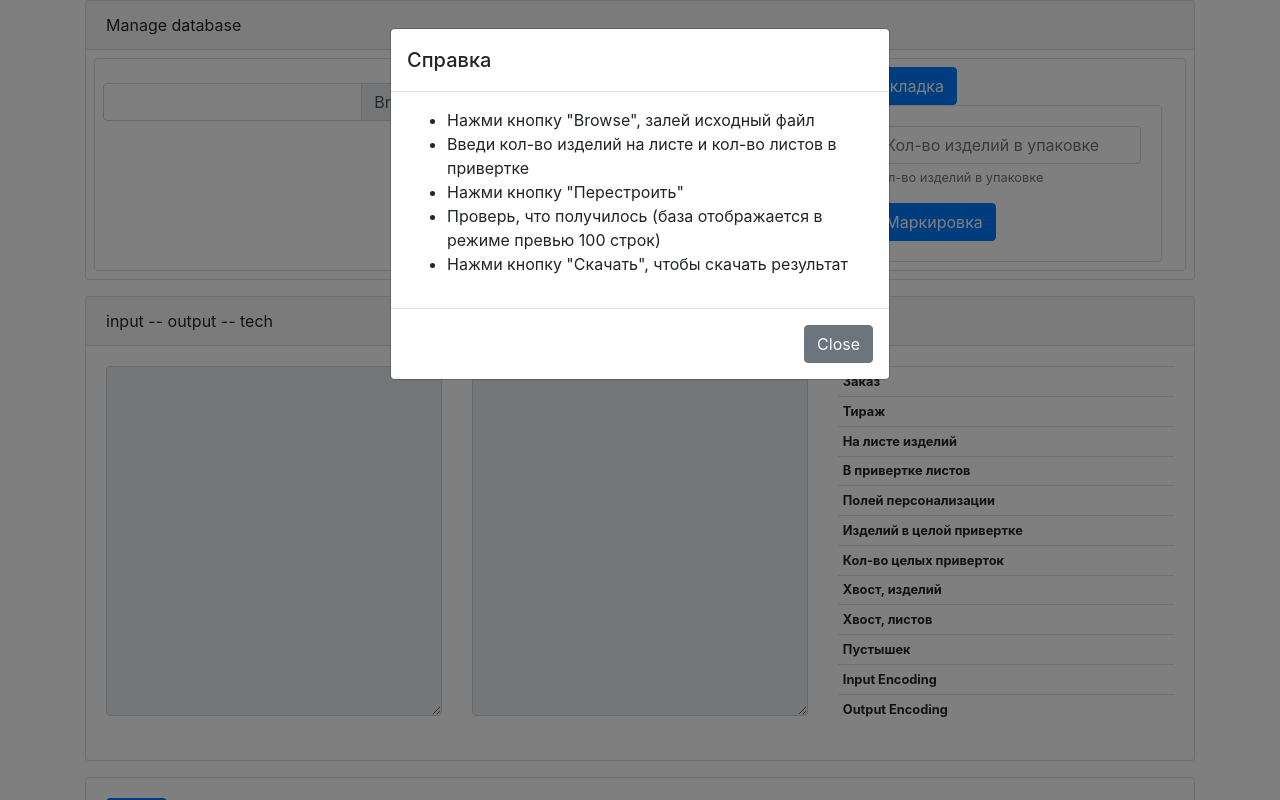
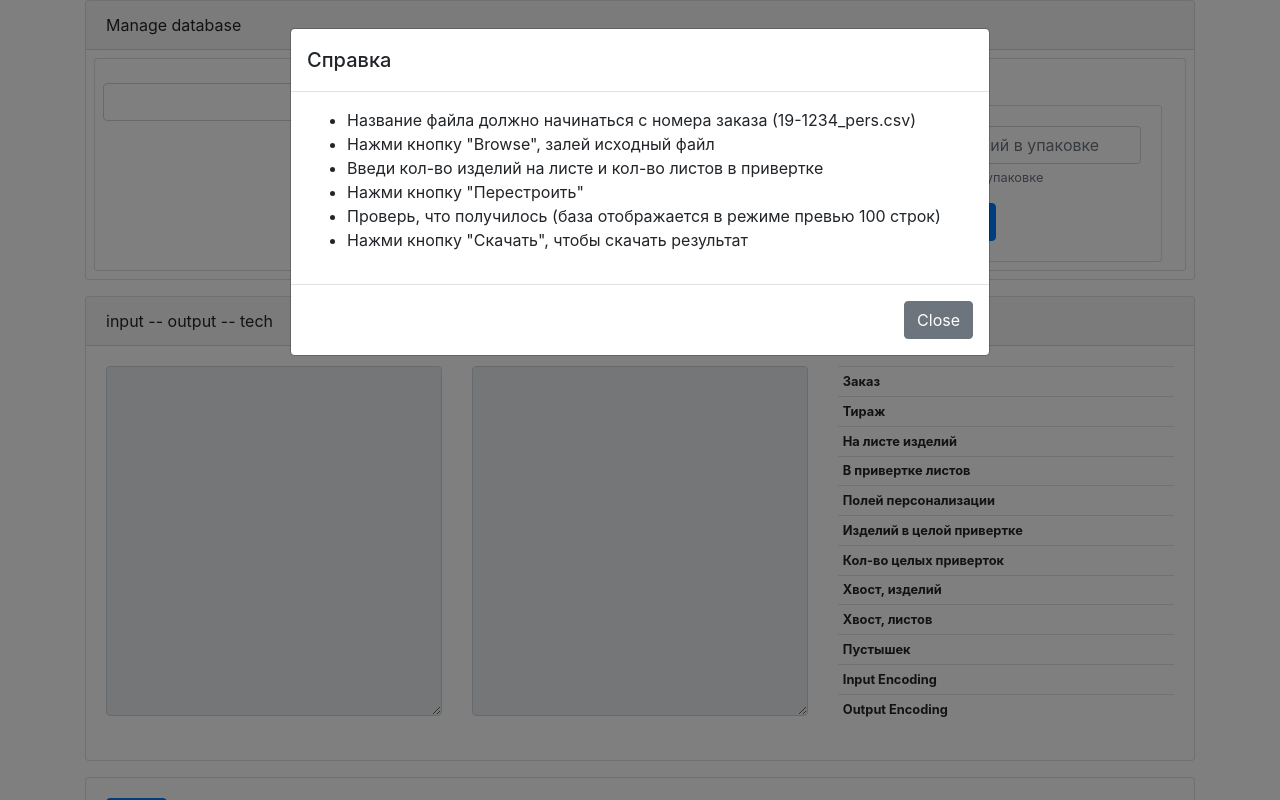
Before and after one commit to swasher/vdp, a Flask app: page / in a window 1280 px wide, after a click on "Help". Run offline with Flask 2, Linux system fonts and the light colour scheme; lists and menus that the app fills with data are empty; parts of the project's set-up code (start-up, migrations or seed data) failed here and were passed over; some libraries are stand-ins or nearby versions.

Commit message:
yet another commit

```diff
--- a/app.py
+++ b/app.py
@@ -1,11 +1,11 @@
 import os
 import re
+import csv
 from flask import Flask
 from flask import session
 from flask import send_file
 from flask import request
 from flask import render_template
-from flask import jsonify
 from werkzeug.utils import secure_filename
 
 
@@ -13,9 +13,6 @@ from privertka import privertka
 from markirovka import perekadka
 from util import read_n_lines
 from util import allowed_file
-from util import line_end_convert
-
-import chardet
 
 app = Flask(__name__)
 N = int(os.getenv("N"))
@@ -41,11 +38,16 @@ def main():
             result = re.match(pattern, filename)
             order = result.group(0) if result else None
 
+            tiraz, perso_mest, bad_data, trouble = consistency(input_file, input_encoding)
+            if bad_data:
+                csv_input = trouble
+
             session['order'] = order
             session['filename'] = filename
             session['input_encoding'] = input_encoding
             session['output_encoding'] = ''
-            return render_template('index.html', csv_input=csv_input, status='done')
+            return render_template('index.html', csv_input=csv_input, perso_mest=perso_mest,
+                                   status='done', tiraz=tiraz)
 
         elif "calculation" in request.form:
             form = request.form
@@ -83,55 +85,39 @@ def main():
         return render_template('index.html')
 
 
-# @app.route('/download', methods=['GET', 'POST'])
-# def download():
-#     download_file = "csvoutput.csv"
-#     return send_file(download_file, as_attachment=True)
-
-
-# DEPRECATED
-# ПРИНЯЛ РЕШЕНИЕ НЕ ИСПОЛЬЗОВАТЬ AJAX, ПО КРАЙНЕЙ МЕРЕ ПОКА ЧТО
-# # @cross_origin()
-# @app.route('/upload', methods=['GET', 'POST'])
-# def upload():
-#     n = N
-#     input_file = "csvinput.csv"
-#     converted_file = "csvoutput.csv"
-#     if request.method == "POST":
-#         print(request.files)
-#         try:
-#             f = request.files['csvinput']
-#             if f and allowed_file(f.filename):
-#                 # filename = secure_filename(file.filename)
-#                 f.save(input_file)
-#                 filename = secure_filename(f.filename)
-#         except Exception as e:
-#             print(e)
-#
-#         # f = request.files['csvinput']
-#         # if f and allowed_file(f.filename):
-#         #     # filename = secure_filename(file.filename)
-#         #     f.save(input_file)
-#
-#         csv_input, input_encoding = read_n_lines(input_file, n)
-#
-#         pattern = r'\d\d-\d\d\d\d'
-#         result = re.match(pattern, filename)
-#         order = result.group(0) if result else None
-#
-#         session['order'] = order
-#         session['filename'] = filename
-#         session['input_encoding'] = input_encoding
-#
-#         return jsonify({'input_data': csv_input})
+def consistency(f, encoding):
+    """
+    Проверяем консистентность данных. Анализируем заголовок, понимаем сколько полей.
+    Потом анализируем все строки на такое же кол-во данных.
+    Заодно передаем дальше число строк (тираж)
+    :param f (string) имя файла с данными (csv, который загружен пользователем)
+    :param encoding (string) кодировка файла
+    :return: tiraz (int) сколько строк в файле (без заголовка)
+    :return: bad_data (bool) если найдено несоответствие, то True
+    :return: text (string) текст о неконсистентности данных
+    """
+    with open(f, 'r', encoding=encoding) as csv_string:
+        content = csv.reader(csv_string, delimiter=',')
+        header = next(content, None)
+        columns = len(header)
+        print('Кол-во полей в заголовке:', len(header))
+        bad_data = False
+        text = ''
+        for i, row in enumerate(content):
+            tiraz = i
+            row_len = len(row)
+            if row_len != columns:
+                print(f'ERROR: line {i+1}, contain {row_len} item!')
+                text += f'ERROR: line {i+1}, contain {row_len} item!\n'
+                bad_data = True
+        tiraz += 1
+        return tiraz, columns, bad_data, text
 
 
 @app.route('/perekladka', methods=['GET', 'POST'])
 def perekladka():
     download_file = "csvoutput.csv"
-    # line_end_convert(download_file)
     attachment_filename = download_file+"_"+session['places']+"_"+session['pile']
-    attachment_filename = '3333'
     return send_file(download_file, attachment_filename=attachment_filename, mimetype='text/csv')
 
 
--- a/static/style.css
+++ b/static/style.css
@@ -1,3 +1,8 @@
-.table-condensed{
+.table-condensed {
   font-size: .8em;
 }
+
+.modal-dialog {
+  width: 700px;
+  max-width: 700px;
+}
--- a/templates/index.html
+++ b/templates/index.html
@@ -152,6 +152,7 @@
       </div>
       <div class="modal-body">
          <ul>
+           <li>Название файла должно начинаться с номера заказа (19-1234_pers.csv)</li>
            <li>Нажми кнопку "Browse", залей исходный файл</li>
            <li>Введи кол-во изделий на листе и кол-во листов в привертке</li>
            <li>Нажми кнопку "Перестроить"</li>
@@ -191,29 +192,6 @@
       'integer|required:Введите число!'
    );
 
-{# DEPRECATED AJAX UPLOAD FUNCTION
-   function UploadFile()
-   {
-      var formDataRaw = $('#upload-form')[0];
-      var form_data = new FormData(formDataRaw);
-      console.log(form_data);
-      $.ajax({
-          type: 'POST',
-          url: '/upload',
-          data: form_data,
-          contentType: false,
-          cache: false,
-          processData: false,
-          async: false,
-          success: function (data) {
-              console.log('Success!');
-              $("#status").show();
-              $('#input-area').text = data['input_data']
-          },
-      });
-   }#}
-
-
 </script>
 
 </body>
```
Also changed, not shown: README.md.
